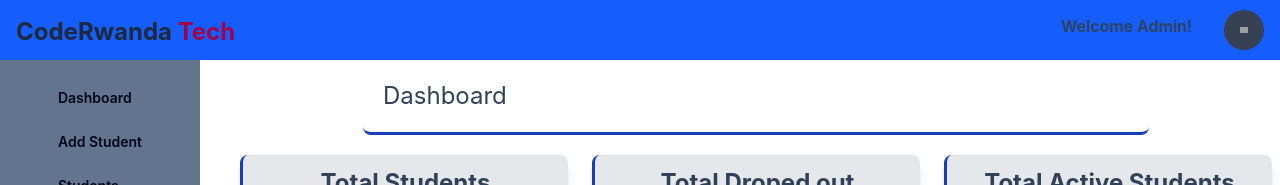
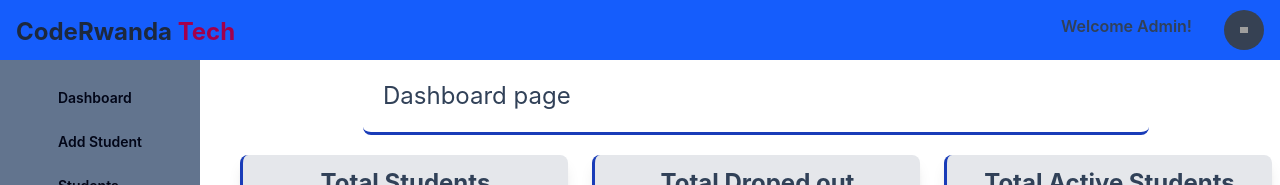
Before and after one commit to ndikubwimana12/SMS, a React (Vite) app in the folder client/: page / in a window 1280 px wide. Shown: the top 185 px of the page. Built offline with nearby package versions, Linux system fonts and the light colour scheme; no server answers; grey boxes are pictures that could not be loaded.

Commit message:
new changes

```diff
--- a/client/src/pages/Dashboard.jsx
+++ b/client/src/pages/Dashboard.jsx
@@ -3,7 +3,7 @@ export default function Dashboard({students}) {
     return (
         <div className="flex-1">
             <div className="w-full flex justify-center items-center">
-                <h1 className="text-2xl text-slate-700 border-b-3 border-blue-800 rounded-lg p-5 w-3/4 ">Dashboard</h1>
+                <h1 className="text-2xl text-slate-700 border-b-3 border-blue-800 rounded-lg p-5 w-3/4 ">Dashboard page</h1>
             </div>
             <div className="grid grid-cols-3 gap-2 pt-5">
                 <DashboardCard role="Students" number={students.length} />
```
